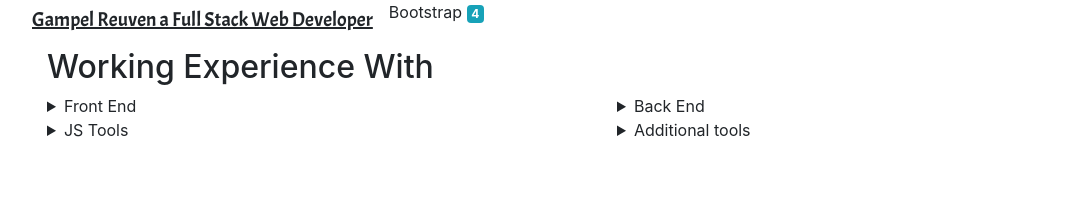
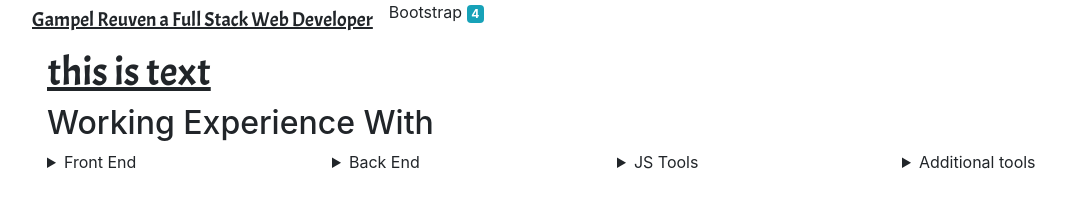
Before and after one commit to ruvengam/ruvengam.github.io, a website: page index.html in a window 1280 px wide. Shown: the whole page, without its empty margins (38-1104 px from the left). Drawn offline with nearby package versions, Linux system fonts and the light colour scheme.

Commit message:
Added suppot for large devices

```diff
--- a/index.html
+++ b/index.html
@@ -32,13 +32,17 @@
 
 	</header>
 
+    <div class="container">
+        <h1>this is text</h1>
+    </div>
+
 	<main class="main" role="main">
 
 		<article class="container">
 			<h2>Working Experience With</h2>
 
             <section class="row">
-                <details class="col-sm-6 category">
+                <details class="col-sm-6 col-md-3 category">
                     <summary>
                         Front End
                     </summary>
@@ -52,7 +56,7 @@
 
                 </details>
 
-                <details class="col-sm-6 category">
+                <details class="col-sm-6 col-md-3 category">
                     <summary>
                         Back End
                     </summary>
@@ -66,7 +70,7 @@
 
                 </details>
 
-                <details class="col-sm-6 category">
+                <details class="col-sm-6 col-md-3 category">
                     <summary>
                         JS Tools
                     </summary>
@@ -80,7 +84,7 @@
 
                 </details>
 
-                <details class="col-sm-6 category">
+                <details class="col-sm-6 col-md-3 category">
                     <summary>
                         Additional tools
                     </summary>
```
Also changed, not shown: css/style.css (line endings or trailing spaces).
